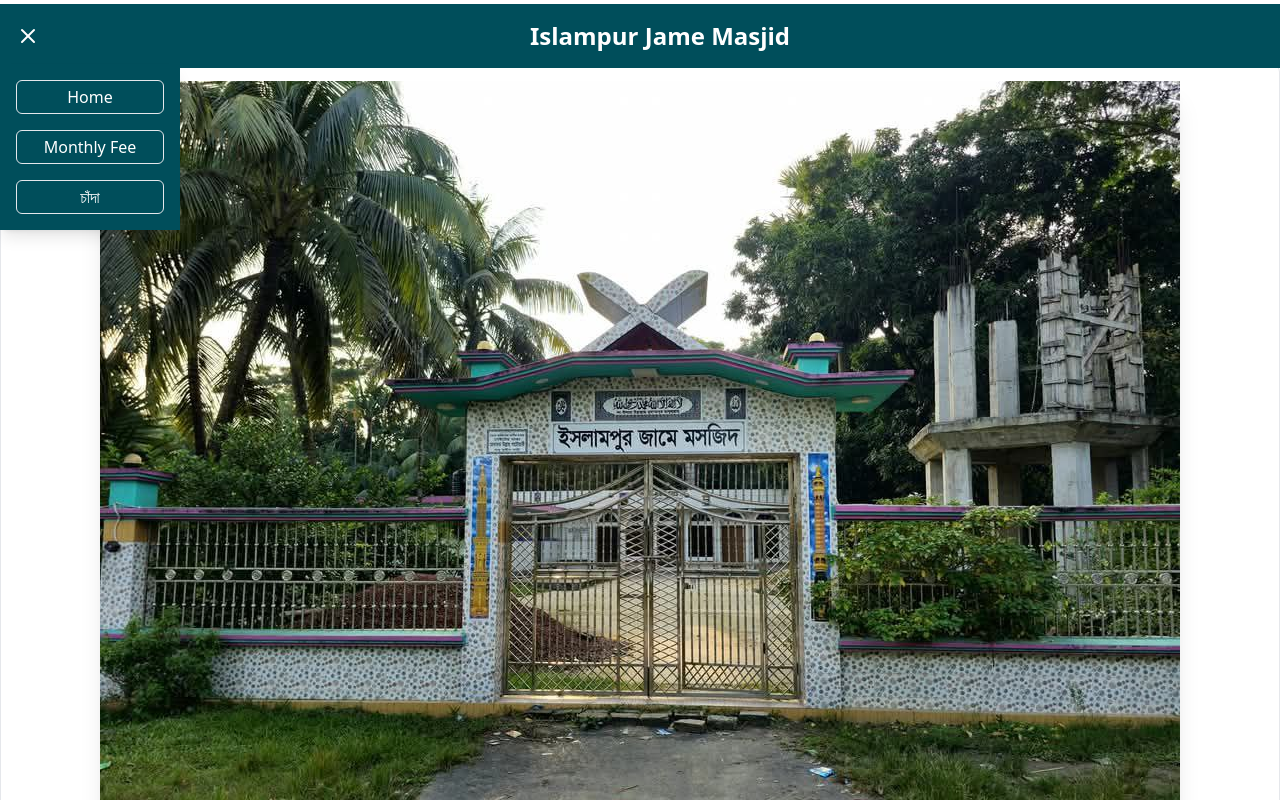
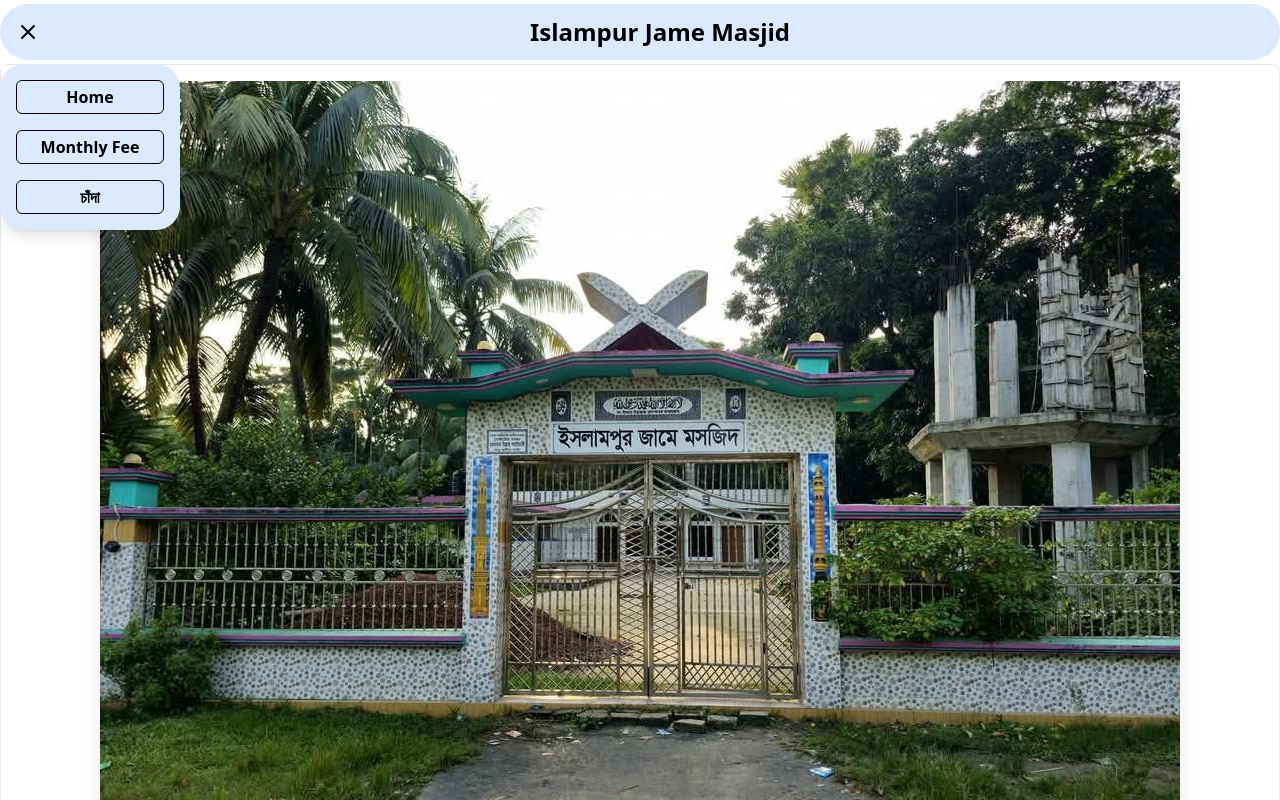
Before and after one commit to AdnaNation/Islampur-Jame-Masjid, a React (Vite) app: page / in a window 1280 px wide. Both pictures are taken after a click on the button 28 px from the left and 36 px from the top of the page. Shown: the top 800 px of the page. Built offline with nearby package versions, Linux system fonts and the light colour scheme.

Commit message:
update: nav color

```diff
--- a/index.html
+++ b/index.html
@@ -2,7 +2,7 @@
 <html lang="en">
   <head>
     <meta charset="UTF-8" />
-    <link rel="icon" type="image/svg+xml" href="src/assets/logo.jpg" />
+    <link rel="icon" type="image/svg+xml" href="public/logo.jpg" />
     <meta name="viewport" content="width=device-width, initial-scale=1.0" />
     <title>Islampur Jame Masjid</title>
   </head>
--- a/src/components/Navbar.jsx
+++ b/src/components/Navbar.jsx
@@ -9,7 +9,7 @@
     setIsDashboardOpen(!isDashboardOpen);
   };
     return (
-      <div className="text-center flex  items-center bg-[#004E5B] top-1 h-16 fixed z-10 w-full">
+      <div className="text-center flex  items-center bg-blue-100 top-1 h-14 fixed z-10 w-full rounded-full">
 
 <div className="flex  items-center ml-4">
               <button
@@ -17,17 +17,17 @@
                 className="text-black hover:text-gray-500 focus:outline-none"
               >
                 {isDashboardOpen ? (
-                  <FiX className="w-6 h-6 text-white" />
+                  <FiX className="w-6 h-6 text-black" />
                 ) : (
-                  <FiMenu className="w-6 h-6 text-white" />
+                  <FiMenu className="w-6 h-6 text-black" />
                 )}
               </button>
             </div>
-      <a className="btn btn-ghost text-2xl text-white font-bold font-sans flex-1">Islampur Jame Masjid</a>
+      <a className="btn btn-ghost text-2xl text-black font-bold font-sans flex-1">Islampur Jame Masjid</a>
 
       {/* dashboard */}
       <div
-          className={`shadow-lg z-50 bg-[#004E5B] text-white max-w-[180px] ease-in-out transform fixed top-16 left-0  w-[250px]   transition-transform duration-300  ${
+          className={`shadow-lg z-50 bg-blue-100 text-black max-w-[180px] ease-in-out rounded-3xl transform fixed top-16 left-0  w-[250px]   transition-transform duration-300  ${
             isDashboardOpen ? "translate-x-0" : "-translate-x-full"
           }`}
         >
@@ -35,17 +35,17 @@
 
           <ul className="p-4 space-y-4  max-w-[300px] z-auto  ">
             <li className="flex justify-between items-center hover:bg-white hover:text-black rounded-md">
-              <NavLink className="border border-1 w-full px-3 py-1 rounded-md" to="/">
+              <NavLink className="border border-black border-1 font-bold w-full px-3 py-1 rounded-md" to="/">
                 Home
               </NavLink>
             </li>
             <li className="flex justify-between items-center hover:bg-white hover:text-black rounded-md">
-              <NavLink className="border border-1 w-full px-3 py-1 rounded-md" to="/">
+              <NavLink className="border border-black  border-1 font-bold w-full px-3 py-1 rounded-md" to="/">
                 Monthly Fee
               </NavLink>
             </li>
             <li className="flex justify-between items-center hover:bg-white hover:text-black rounded-md">
-              <NavLink className="border border-1 w-full px-3 py-1 rounded-md" to="/">
+              <NavLink className="border border-black  border-1 font-bold w-full px-3 py-1 rounded-md" to="/">
               চাঁদা
               </NavLink>
             </li>
--- a/src/pages/Home.jsx
+++ b/src/pages/Home.jsx
@@ -1,10 +1,12 @@
+import photo from "../../public/mosque.jpg"
 const Home = () => {
+
   return (
     <div>
       <div className="  mt-16 border rounded-lg">
         <div className="hero-overlay bg-opacity-60"></div>
         <div className="hero-content text-neutral-content text-center">
-          <img className="shadow-xl" src="src/assets/mosque.jpg" alt="mosque" />
+          <img className="shadow-xl" src={photo} alt="mosque" />
         </div>
       </div>
 
```
Also changed, not shown: public/logo.jpg (renamed from src/assets/logo.jpg), public/mosque.jpg (renamed from src/assets/mosque.jpg).
